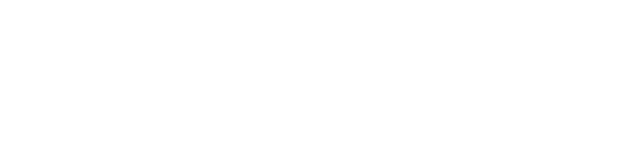
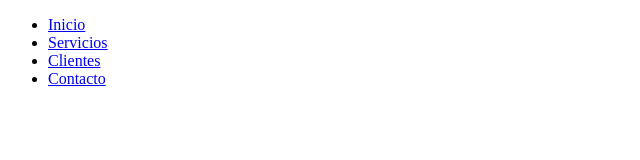
Before and after one commit to Debpep/nucba-e2, a plain HTML site: page index.html in a window 1280 px wide. Shown: the whole page, without its empty margins (0-640 px from the left). Drawn offline with Linux system fonts and the light colour scheme.

Commit message:
navbar created

```diff
--- a/index.html
+++ b/index.html
@@ -4,9 +4,17 @@
     <meta charset="UTF-8">
     <meta http-equiv="X-UA-Compatible" content="IE=edge">
     <meta name="viewport" content="width=device-width, initial-scale=1.0">
-    <title>Document</title>
+    <title>navbar e2</title>
 </head>
 <body>
+    <nav>
+        <ul>
+        <li> <a href="#">Inicio</a></li>
+        <li> <a href="#">Servicios</a></li>
+        <li> <a href="#">Clientes</a></li>
+        <li> <a href="#">Contacto</a></li>
+        </ul>
 
+    </nav>
 </body>
 </html>
```
